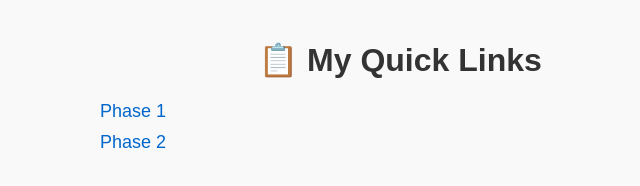
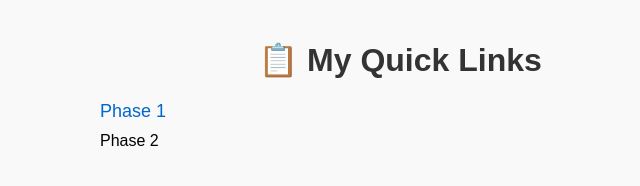
Before and after one commit to i-Madara/quick-links, a plain HTML site: page index.html in a window 1280 px wide. Shown: the full height of the page, 240-880 px from the left. Drawn offline with Linux system fonts and the light colour scheme.

Commit message:
Update index.html

```diff
--- a/index.html
+++ b/index.html
@@ -36,7 +36,7 @@
     <h1>📋 My Quick Links</h1>
     <ul>
         <li><a href="phase1.html">Phase 1</a></li>
-        <li><a href="phase2.html">Phase 2</a></li>
+        <li>Phase 2</li>
     </ul>
 </body>
 </html>
```
